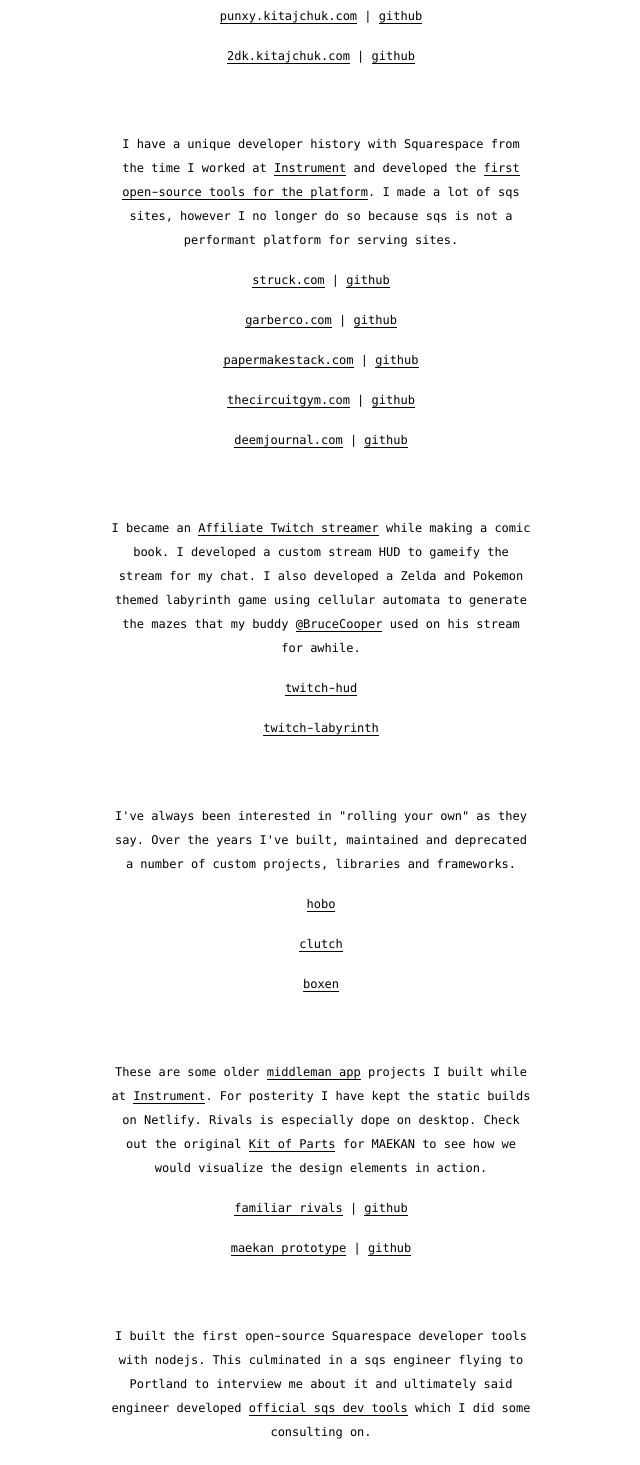
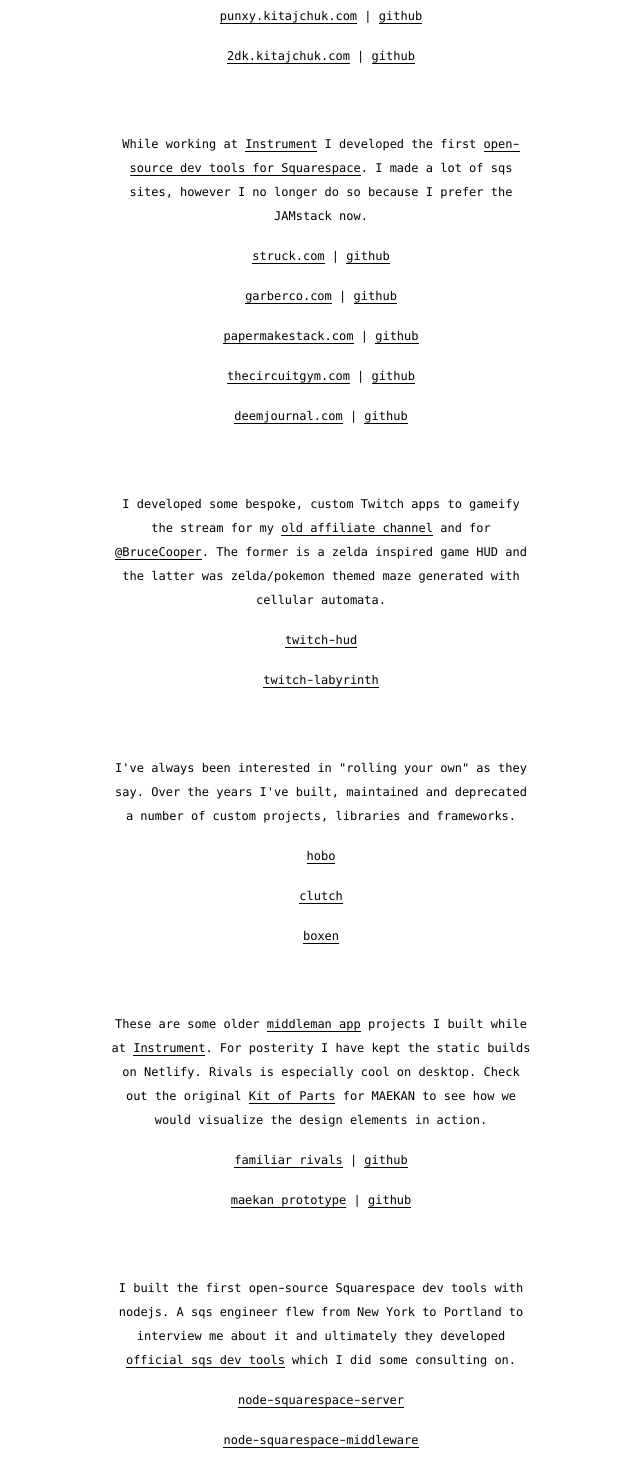
Before and after one commit to kitajchuk/kitajchuk-web, a Next.js app: page /dev in a window 1280 px wide. Shown: the part 560-2025 px from the top of the page, without its empty margins (319-959 px from the left). Built offline with nearby package versions, Linux system fonts and the light colour scheme.

Commit message:
Update dev.js

```diff
--- a/pages/dev.js
+++ b/pages/dev.js
@@ -29,7 +29,7 @@
           </p>
         </section>
         <section className="dev__sqs uwrap colf">
-          <p className="pp m">I have a unique developer history with Squarespace from the time I worked at <a href="https://www.instrument.com/" target="_blank" rel="noreferrer">Instrument</a> and developed the <a href="https://github.com/kitajchuk/node-squarespace-server" target="_blank" rel="noreferrer">first open-source tools for the platform</a>. I made a lot of sqs sites, however I no longer do so because sqs is not a performant platform for serving sites.</p>
+          <p className="pp m">While working at <a href="https://www.instrument.com/" target="_blank" rel="noreferrer">Instrument</a> I developed the first <a href="https://github.com/kitajchuk/node-squarespace-server" target="_blank" rel="noreferrer">open-source dev tools for Squarespace</a>. I made a lot of sqs sites, however I no longer do so because I prefer the JAMstack now.</p>
           <p className="pp m">
             <a href="https://www.struck.com" target="_blank" rel="noreferrer">struck.com</a> | <a href="https://github.com/kitajchuk/struck-sqs" target="_blank" rel="noreferrer">github</a>
           </p>
@@ -47,7 +47,7 @@
           </p>
         </section>
         <section className="dev__twitch uwrap colf">
-          <p className="pp m">I became an <a href="https://www.twitch.tv/kitajchuk" target="_blank" rel="noreferrer">Affiliate Twitch streamer</a> while making a comic book. I developed a custom stream HUD to gameify the stream for my chat. I also developed a Zelda and Pokemon themed labyrinth game using cellular automata to generate the mazes that my buddy <a href="https://www.twitch.tv/brucecooper" target="_blank" rel="noreferrer">@BruceCooper</a> used on his stream for awhile.</p>
+          <p className="pp m">I developed some bespoke, custom Twitch apps to gameify the stream for my <a href="https://www.twitch.tv/kitajchuk" target="_blank" rel="noreferrer">old affiliate channel</a> and for <a href="https://www.twitch.tv/brucecooper" target="_blank" rel="noreferrer">@BruceCooper</a>. The former is a zelda inspired game HUD and the latter was zelda/pokemon themed maze generated with cellular automata.</p>
           <p className="pp m">
             <a href="https://github.com/kitajchuk/twitch-hud" target="_blank" rel="noreferrer">twitch-hud</a>
           </p>
@@ -68,7 +68,7 @@
           </p>
         </section>
         <section className="dev__legacy uwrap colf">
-          <p className="pp m">These are some older <a href="https://middlemanapp.com/" target="_blank" rel="noreferrer">middleman app</a> projects I built while at <a href="https://www.instrument.com/" target="_blank" rel="noreferrer">Instrument</a>. For posterity I have kept the static builds on Netlify. Rivals is especially dope on desktop. Check out the original <a href="https://legacy-maekan-prototype.netlify.app/kit-of-parts/">Kit of Parts</a> for MAEKAN to see how we would visualize the design elements in action.</p>
+          <p className="pp m">These are some older <a href="https://middlemanapp.com/" target="_blank" rel="noreferrer">middleman app</a> projects I built while at <a href="https://www.instrument.com/" target="_blank" rel="noreferrer">Instrument</a>. For posterity I have kept the static builds on Netlify. Rivals is especially cool on desktop. Check out the original <a href="https://legacy-maekan-prototype.netlify.app/kit-of-parts/">Kit of Parts</a> for MAEKAN to see how we would visualize the design elements in action.</p>
           <p className="pp m">
             <a href="https://legacy-familiar-rivals.netlify.app" target="_blank" rel="noreferrer">familiar rivals</a> | <a href="https://github.com/kitajchuk/legacy-familiar-rivals" target="_blank" rel="noreferrer">github</a>
           </p>
@@ -77,7 +77,7 @@
           </p>
         </section>
         <section className="dev__nodesqs uwrap colf">
-          <p className="pp m">I built the first open-source Squarespace developer tools with nodejs. This culminated in a sqs engineer flying to Portland to interview me about it and ultimately said engineer developed <a href="https://developers.squarespace.com/tools" target="_blank" rel="noreferrer">official sqs dev tools</a> which I did some consulting on.</p>
+          <p className="pp m">I built the first open-source Squarespace dev tools with nodejs. A sqs engineer flew from New York to Portland to interview me about it and ultimately they developed <a href="https://developers.squarespace.com/tools" target="_blank" rel="noreferrer">official sqs dev tools</a> which I did some consulting on.</p>
           <p className="pp m">
             <a href="https://github.com/kitajchuk/node-squarespace-server" target="_blank" rel="noreferrer">node-squarespace-server</a>
           </p>
```
